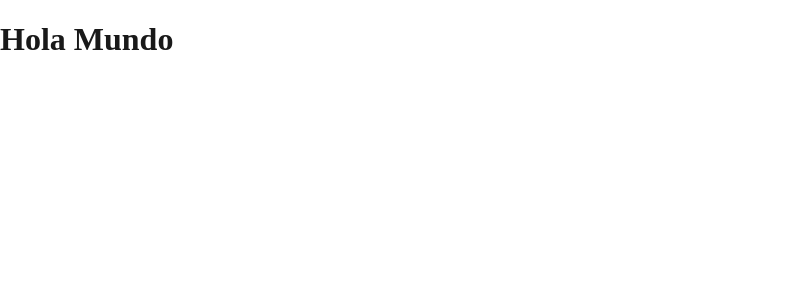
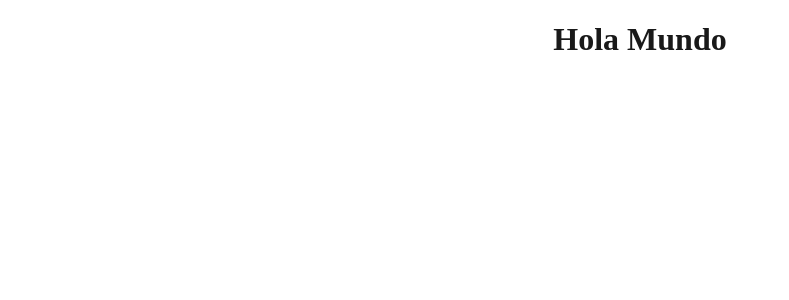
Before and after one commit to EdisonPeM/Rick-And-Morty-App, a React app: page / in a window 1280 px wide. Shown: the top 300 px of the page, without its empty margins (0-789 px from the left). Built offline with nearby package versions, Linux system fonts and the light colour scheme.

Commit message:
Hotfix with first files

```diff
--- a/src/components/Header.scss
+++ b/src/components/Header.scss
@@ -1,3 +1,4 @@
 .title {
   color: #191919;
+  text-align: center;
 }
--- a/src/components/Header.tsx
+++ b/src/components/Header.tsx
@@ -2,9 +2,9 @@ import React from 'react';
 
 import './Header.scss';
 
-interface HeaderProps {
+type HeaderProps = {
   title: string;
-}
+};
 
 const Header: React.FC<HeaderProps> = ({ title }) => (
   <h1 className="title">{title}</h1>
```
Also changed, not shown: 2 other files (tests, documents, lock files or other folders).
